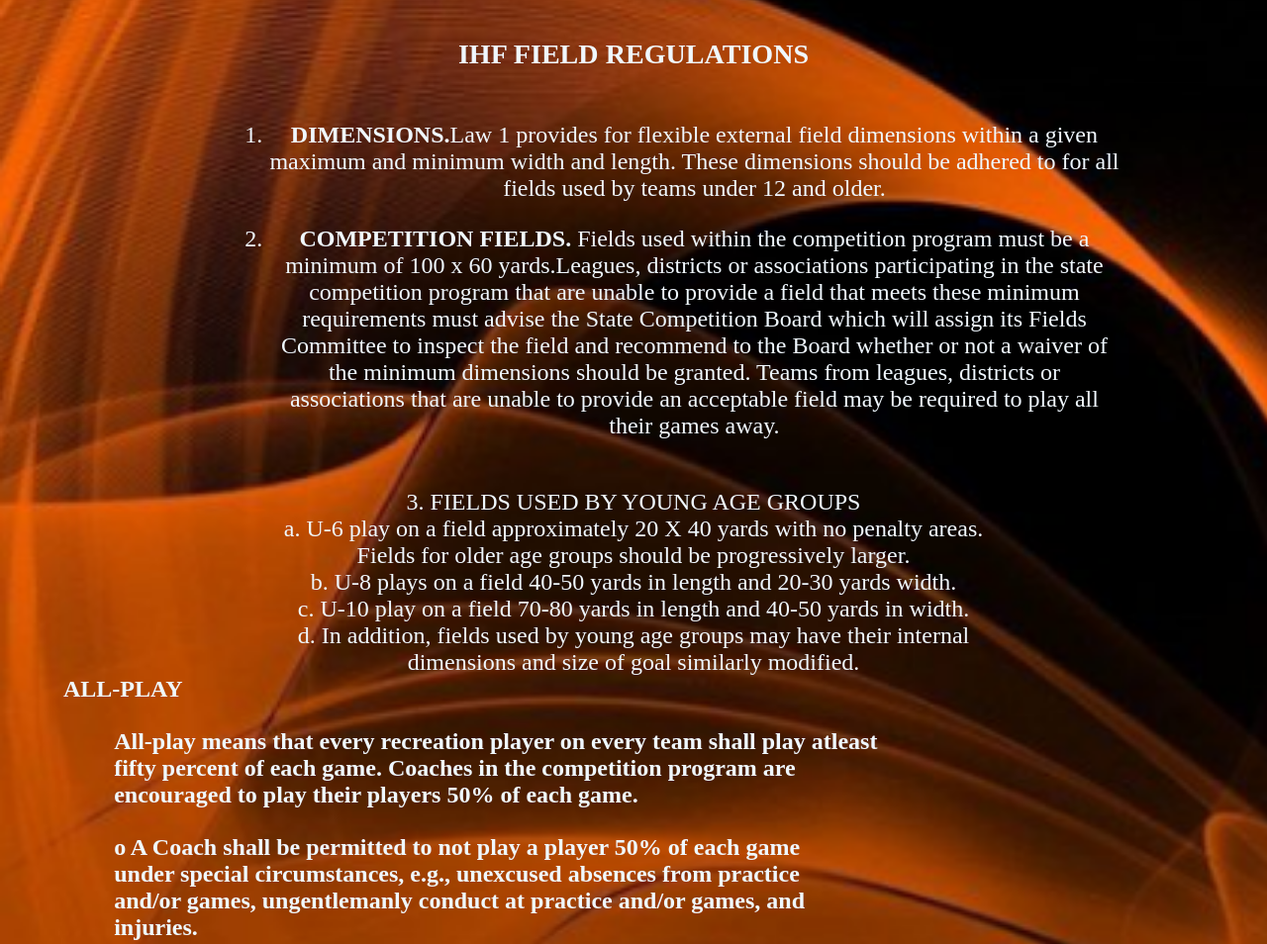
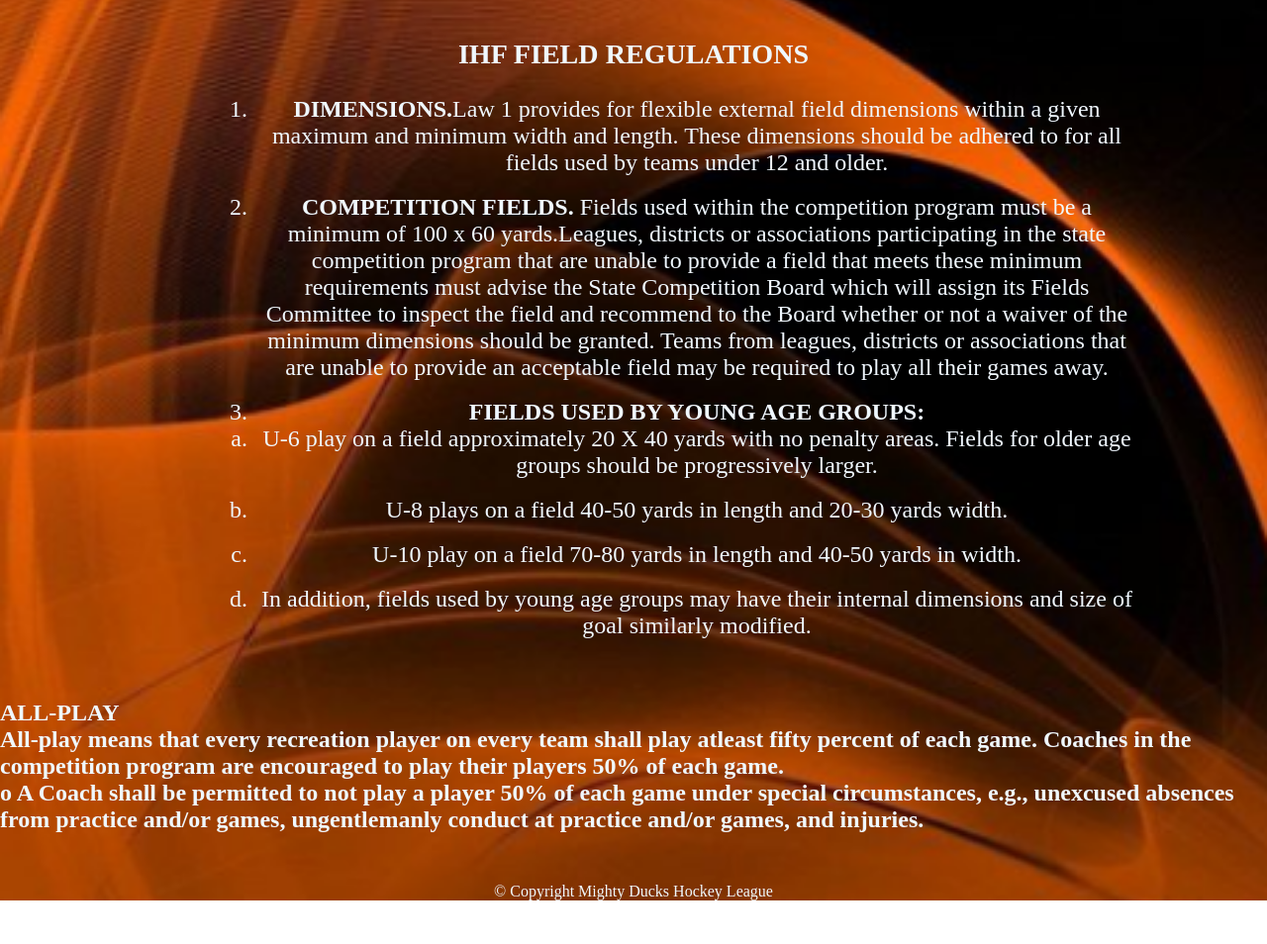
Before and after one commit to RocioGuba/ap_mh_task3, a plain HTML site: page rules.html in a window 1280 px wide. Shown: the part 557-1511 px from the top of the page at 99% size. After the commit the page ends 1467 px from the top, so only its background shows below. Drawn offline with Linux system fonts and the light colour scheme.

Commit message:
modif rules

```diff
--- a/rules.html
+++ b/rules.html
@@ -45,33 +45,34 @@
      <h3>IHF FIELD REGULATIONS</h3>
 
 <div>
-<ol>
- <li> <b>DIMENSIONS.</b>Law 1 provides for flexible external field dimensions within
+    <ol>
+     <li> <b>DIMENSIONS.</b>Law 1 provides for flexible external field dimensions within
 a given maximum and minimum width and length. These dimensions should be
 adhered to for all fields used by teams under 12 and older.
- </li>
+     </li>
 
-<li><b>COMPETITION FIELDS. </b>Fields used within the competition program must be a minimum of 100 x 60 yards.Leagues, districts or associations participating in
+     <li><b>COMPETITION FIELDS. </b>Fields used within the competition program must be a minimum of 100 x 60 yards.Leagues, districts or associations participating in
 the state competition program that are unable to provide a field that meets these
 minimum requirements must advise the State Competition Board which will
 assign its Fields Committee to inspect the field and recommend to the Board
 whether or not a waiver of the minimum dimensions should be granted. Teams
 from leagues, districts or associations that are unable to provide an acceptable
-field may be required to play all their games away.</li>
+field may be required to play all their games away.
+    </li>
 
-</ol>
-</div>
-<div class="lista3">
-  <dl>
-    <dt>3. FIELDS USED BY YOUNG AGE GROUPS</dt>
-    <dd>a. U-6 play on a field approximately 20 X 40 yards with no penalty areas. Fields
-      for older age groups should be progressively larger.</dd>
-    <dd>b. U-8 plays on a field 40-50 yards in length and 20-30 yards width.</dd>
-    <dd>c. U-10 play on a field 70-80 yards in length and 40-50 yards in width.</dd>
-    <dd>d. In addition, fields used by young age groups may have their internal
-      dimensions and size of goal similarly modified.</dd>
-  </dl>
-</div>
+<li><b>FIELDS USED BY YOUNG AGE GROUPS:</b>
+  <ol>
+    <li>U-6 play on a field approximately 20 X 40 yards with no penalty areas. Fields
+      for older age groups should be progressively larger.</li>
+    <li>U-8 plays on a field 40-50 yards in length and 20-30 yards width.</li>
+    <li>U-10 play on a field 70-80 yards in length and 40-50 yards in width.</li>
+    <li>In addition, fields used by young age groups may have their internal
+      dimensions and size of goal similarly modified.</li>
+
+  </ol>
+</li>
+    </ol>
+
 
 </section>
 
@@ -79,11 +80,11 @@
 
   <h1>ALL-PLAY</h1>
 
-<h2 class="edit0">All-play means that every recreation player on every team shall play atleast
+<h2>All-play means that every recreation player on every team shall play atleast
 fifty percent of each game. Coaches in the competition program are encouraged
 to play their players 50% of each game.</h2>
 
-<h2 class="edit">o A Coach shall be permitted to not play a player 50% of each game
+<h2>o A Coach shall be permitted to not play a player 50% of each game
 under special circumstances, e.g., unexcused absences from practice
 and/or games, ungentlemanly conduct at practice and/or games, and
 injuries.</h2>
--- a/style.css
+++ b/style.css
@@ -231,35 +231,19 @@
 padding-bottom: 2%;
 }
 
-.section-rules ol{
-    padding: 2% 2% 2% 2%;
-}
-
-.section-rules li{
+.section-rules div{
     margin-left: 20%;
     padding-right: 10%;
     padding-bottom: 2%;
 }
 
-.lista3{
-margin-left: 20%;
-width: 60vw;
+.section-rules li{
+    padding-bottom: 2%;
+}
+.section-rules ol >li> ol{
+ list-style-type: lower-latin;
 }
 
 .article-rules{
     color: aliceblue;
 }
-
-.article-rules h1{
-    padding-left: 5%;
-    padding-bottom: 2%;
-}
-.edit0{
-    padding-left: 9%;
-    padding-right: 30%;
-}
-.edit{
-    padding-top: 2%;
-    padding-left: 9%;
-    padding-right: 32%;
-}
```
